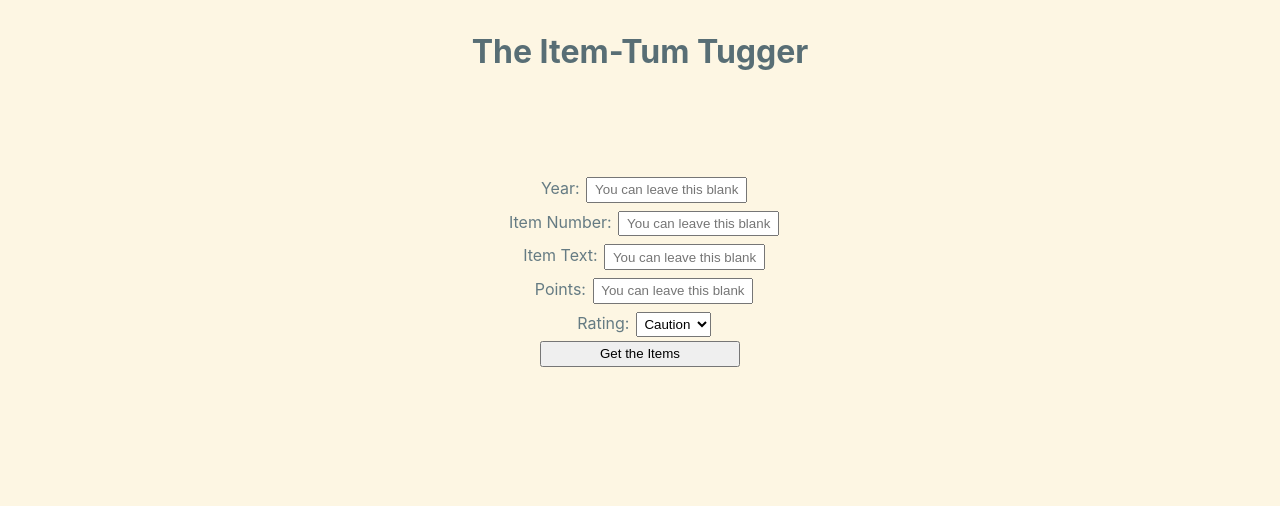
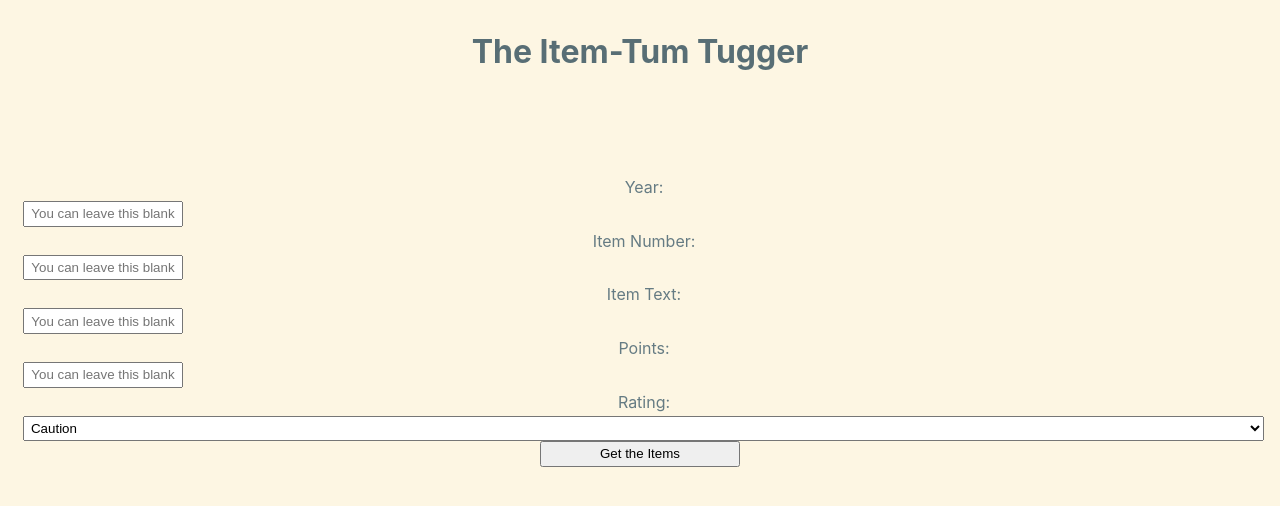
Before and after one commit to GASH-SCAV/big-list-frontend, a React (Create React App) app: page / in a window 1280 px wide. Shown: the top 506 px of the page. Built offline with nearby package versions, Linux system fonts and the light colour scheme.

Commit message:
use explicit form labels with title attribute for tooltips

```diff
--- a/src/components/Form.js
+++ b/src/components/Form.js
@@ -13,50 +13,60 @@ const Form = ({ formData, setFormData, onSubmit, hasItems }) => {
         onSubmit();
       }}
     >
-      <label>
+      <label for="year" title="The first year of the Hunt was 1987">
         Year:
+      </label>
       <input
         placeholder="You can leave this blank"
         onChange={onChange}
         type="text"
         name="year"
+        id="year"
         value={year}
       />
+
+      <label for="itemNumber" title="Many lists have 300+ items; few have over 350">
+        Item Number:
       </label>
-      <label>
-        Item Number:
       <input
         type="text"
         name="itemNumber"
+        id="itemNumber"
         value={itemNumber}
         placeholder="You can leave this blank"
         onChange={onChange}
       />
+
+      <label for="itemText">
+        Item Text:
       </label>
-      <label>
-        Item Text:
       <input
         type="text"
         name="itemText"
+        id="itemText"
         value={itemText}
         placeholder="You can leave this blank"
         onChange={onChange}
       />
+
+      <label for="points" title="Most items under 300 points, but can go significantly higher">
+        Points:
       </label>
-      <label>
-        Points:
       <input
         type="text"
         name="points"
+        id="points"
         value={points}
         placeholder="You can leave this blank"
         onChange={onChange}
       />
+
+      <label for="rating" title="Like safe search, determines how risque search results can be. Caution includes rude or dirty results. NSFP is offensive.">
+        Rating:
       </label>
-      <label>
-        Rating:
       <select
         name="rating"
+        id="rating"
         value={rating}
         placeholder="You can leave this blank"
         onChange={onChange}
@@ -67,7 +77,7 @@ const Form = ({ formData, setFormData, onSubmit, hasItems }) => {
           </option>
         ))}
       </select>
-      </label>
+
       <input type="submit" value="Get the Items" />
     </form>
   );
```
Lines whose indentation alone changed are shown as unchanged.
